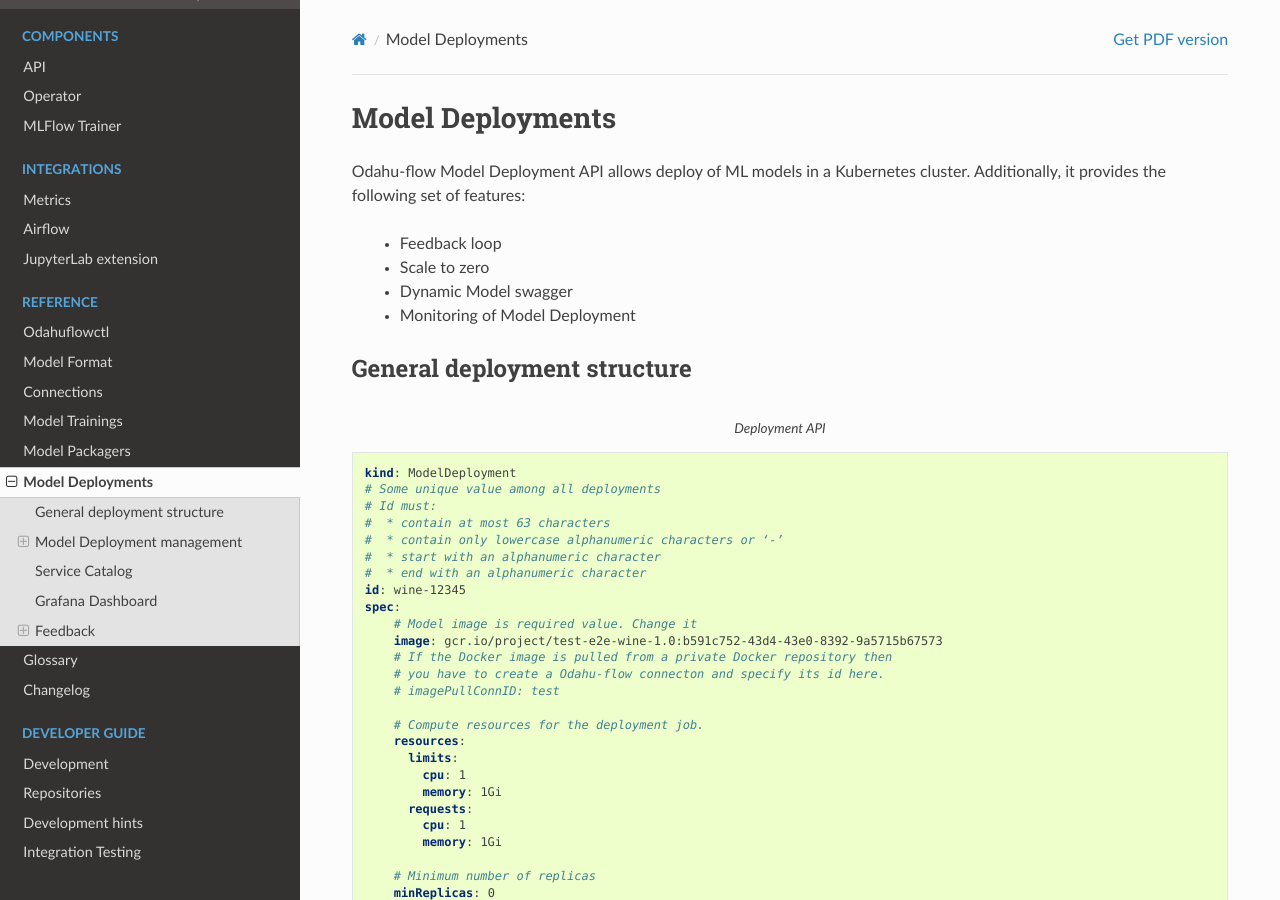
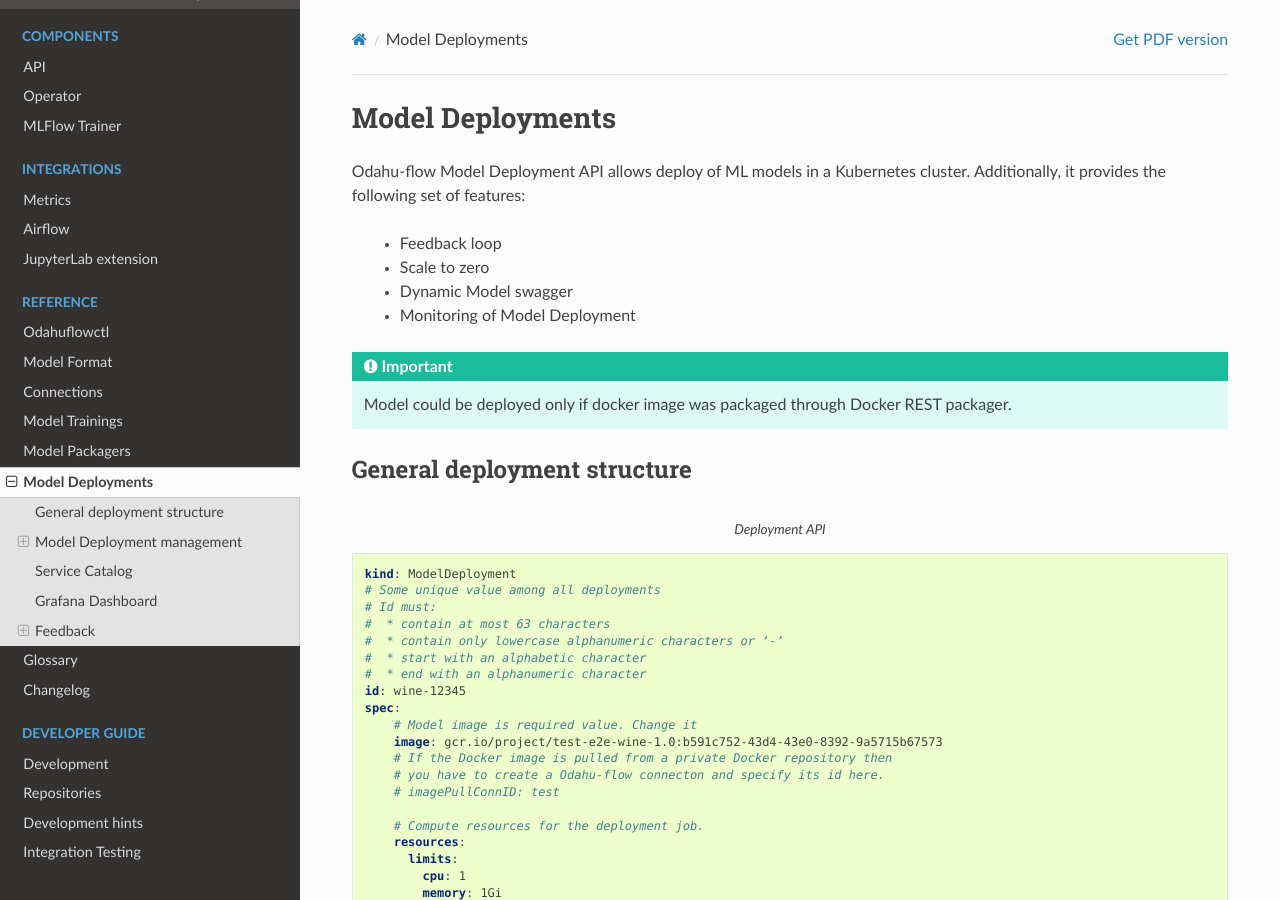
Before and after one commit to odahu/odahu-docs, a Sphinx documentation site: the page built from source/ref_deployments.rst, in a window 1280 px wide and 900 px high. Built offline with Sphinx 7.4.7 and the Read the Docs theme 2.0.0, drawn with Linux system fonts in a browser that asks for light colours; formulas are drawn with MathJax 3.

Commit message:
updated requirement for model deployment id (#80)
* updated requirement for model deployment id
* warning. only docker-rest images could be deployed

```diff
--- a/source/ref_deployments.rst
+++ b/source/ref_deployments.rst
@@ -9,6 +9,10 @@
     * Scale to zero
     * Dynamic Model swagger
     * Monitoring of Model Deployment
+
+.. important::
+
+   Model could be deployed only if docker image was packaged through Docker REST packager.
 
 ********************************************
 General deployment structure
@@ -22,7 +26,7 @@
     # Id must:
     #  * contain at most 63 characters
     #  * contain only lowercase alphanumeric characters or ‘-’
-    #  * start with an alphanumeric character
+    #  * start with an alphabetic character
     #  * end with an alphanumeric character
     id: wine-12345
     spec:
```
